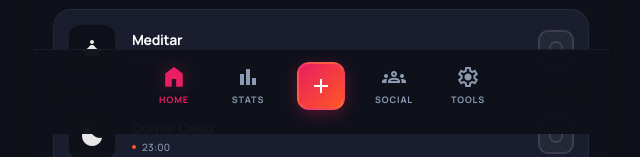
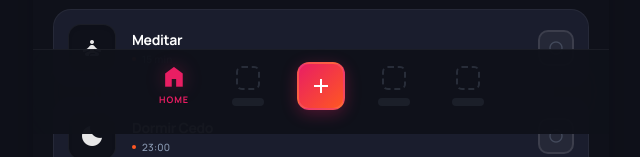
Before and after one commit to brviscase-blip/VibeHabit, a React (Vite) app: page / in a window 1280 px wide. Shown: the part 666-823 px from the top of the page, without its empty margins (319-959 px from the left). Built offline with nearby package versions, Linux system fonts and the light colour scheme.

Commit message:
feat: Add placeholder for future navigation item
Replaces the 'Stats' button with a visually distinct placeholder. This prepares the navigation bar for future features by reserving space and indicating an upcoming addition.

```diff
--- a/App.tsx
+++ b/App.tsx
@@ -141,13 +141,12 @@ const App: React.FC = () => {
               <span className={`material-symbols-outlined text-[24px] ${currentScreen === 'dashboard' ? 'filled scale-110 drop-shadow-[0_0_8px_rgba(233,30,99,0.3)]' : ''}`}>home</span>
               <span className="text-[9px] mt-1 font-bold uppercase tracking-widest">Home</span>
             </button>
-            <button
-              onClick={() => setCurrentScreen('stats')}
-              className={`flex flex-col items-center min-w-[50px] transition-all ${currentScreen === 'stats' ? 'text-primary' : 'text-text-secondary'}`}
-            >
-              <span className={`material-symbols-outlined text-[24px] ${currentScreen === 'stats' ? 'filled scale-110' : ''}`}>bar_chart</span>
-              <span className="text-[9px] mt-1 font-bold uppercase tracking-widest">Stats</span>
-            </button>
+
+            {/* Placeholder Slot 1 */}
+            <div className="flex flex-col items-center min-w-[50px] opacity-20">
+              <div className="size-6 border-2 border-dashed border-text-secondary rounded-md"></div>
+              <div className="h-2 w-8 bg-text-secondary/50 rounded-full mt-2"></div>
+            </div>
 
             <button
               onClick={() => setCurrentScreen('create')}
@@ -156,14 +155,17 @@ const App: React.FC = () => {
               <span className="material-symbols-outlined text-2xl font-bold">add</span>
             </button>
 
-            <button className="flex flex-col items-center min-w-[50px] text-text-secondary hover:text-white transition-colors">
-              <span className="material-symbols-outlined text-[24px]">groups</span>
-              <span className="text-[9px] mt-1 font-bold uppercase tracking-widest">Social</span>
-            </button>
-            <button className="flex flex-col items-center min-w-[50px] text-text-secondary hover:text-white transition-colors">
-              <span className="material-symbols-outlined text-[24px]">settings</span>
-              <span className="text-[9px] mt-1 font-bold uppercase tracking-widest">Tools</span>
-            </button>
+            {/* Placeholder Slot 2 */}
+            <div className="flex flex-col items-center min-w-[50px] opacity-20">
+              <div className="size-6 border-2 border-dashed border-text-secondary rounded-md"></div>
+              <div className="h-2 w-8 bg-text-secondary/50 rounded-full mt-2"></div>
+            </div>
+
+            {/* Placeholder Slot 3 */}
+            <div className="flex flex-col items-center min-w-[50px] opacity-20">
+              <div className="size-6 border-2 border-dashed border-text-secondary rounded-md"></div>
+              <div className="h-2 w-8 bg-text-secondary/50 rounded-full mt-2"></div>
+            </div>
           </div>
         </nav>
       </div>
```
